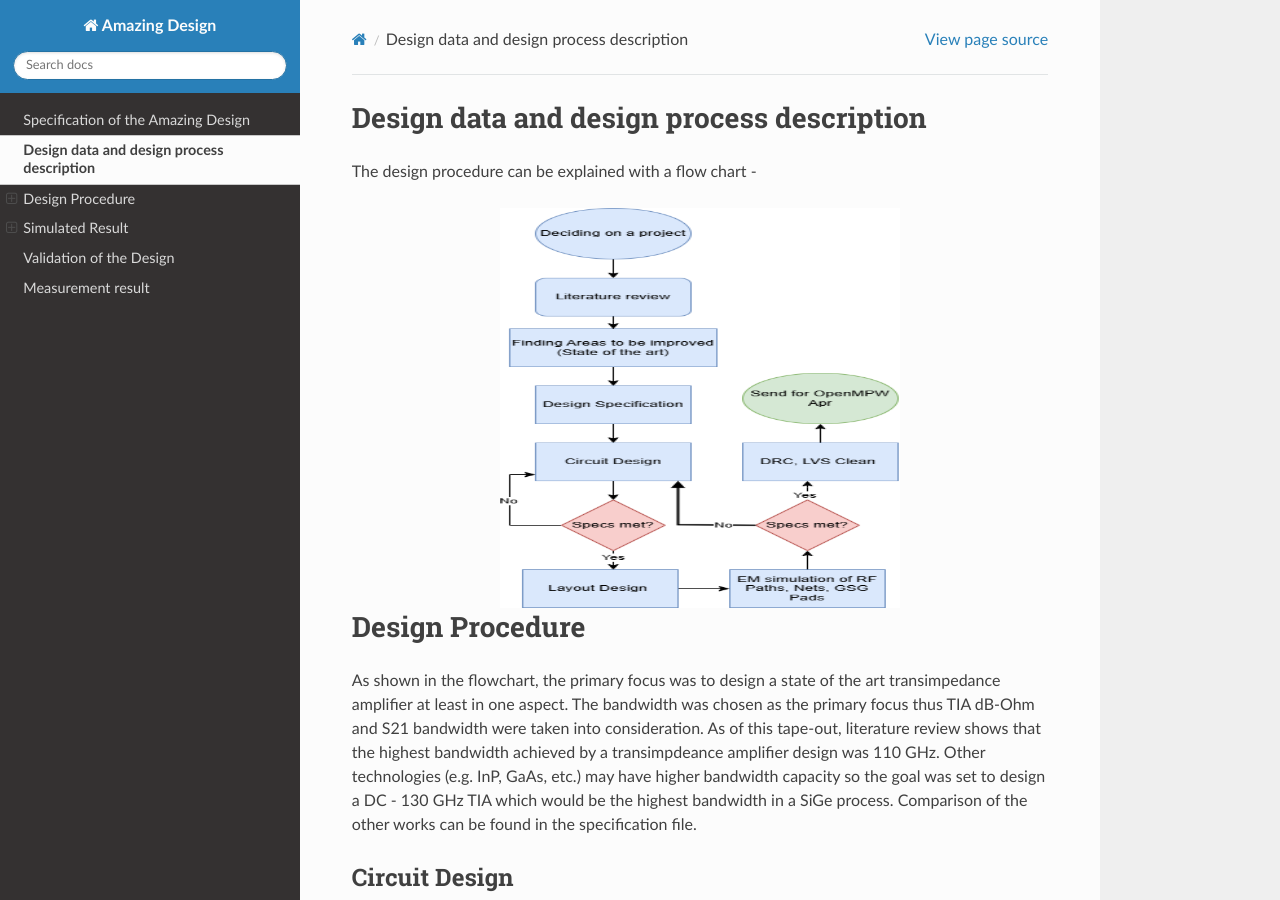
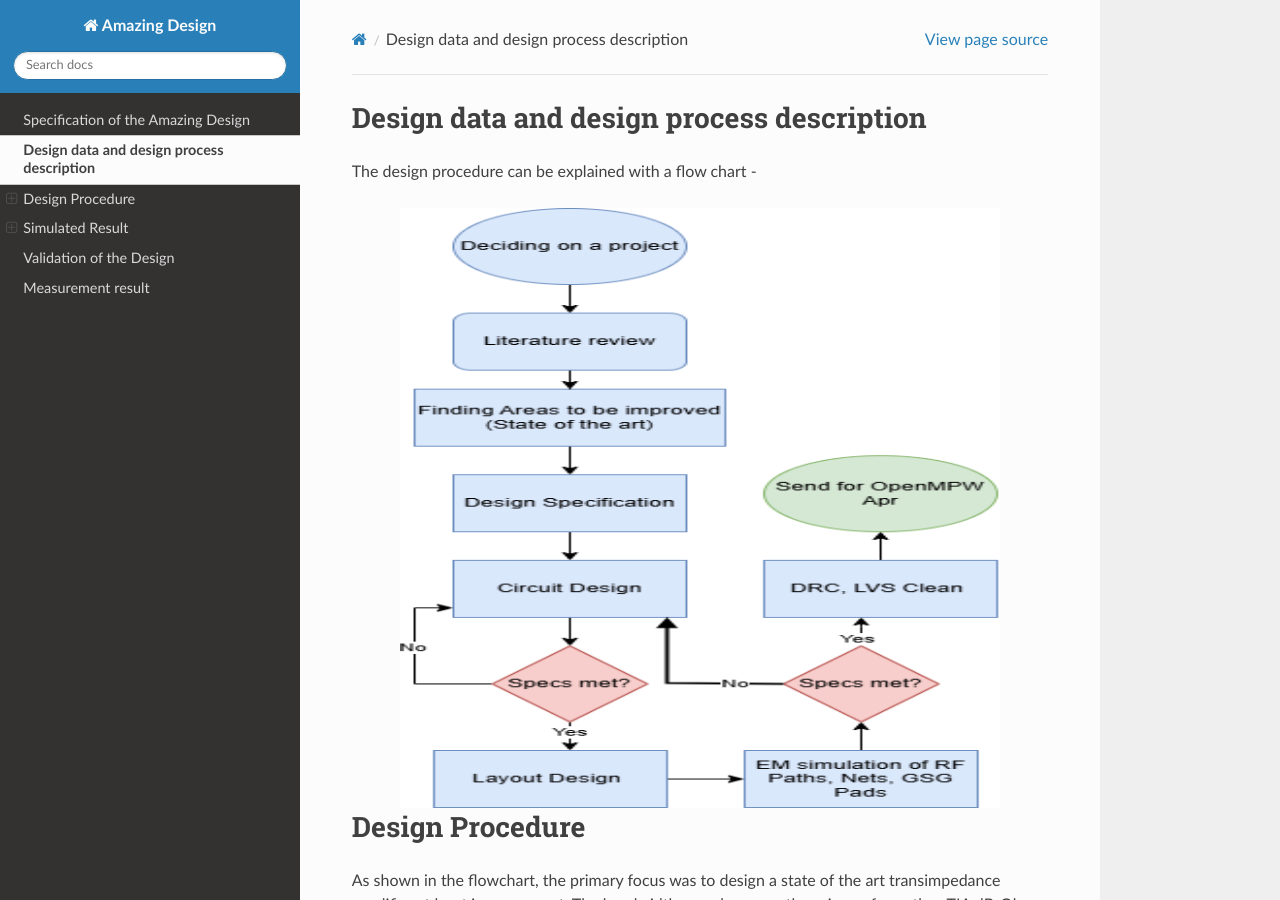
Before and after one commit to IHP-GmbH/TO_Apr2025, a Sphinx documentation site: the page built from DC_to_130_GHz_TIA/doc/source/designdata.rst, in a window 1280 px wide and 900 px high. Built offline with Sphinx 7.4.7 and the Read the Docs theme 3.1.0, drawn with Linux system fonts in a browser that asks for light colours.

Commit message:
image resize

```diff
--- a/DC_to_130_GHz_TIA/doc/source/designdata.rst
+++ b/DC_to_130_GHz_TIA/doc/source/designdata.rst
@@ -9,8 +9,8 @@ The design procedure can be explained with a flow chart -
 
 .. image:: _static/flowchart.png
     :align: center
-    :width: 400
-    :height: 400
+    :width: 600
+    :height: 600
 
 Design Procedure
 ##############################################
@@ -96,8 +96,8 @@ The complete layout view -
 
 .. image:: _static/layout.PNG
     :align: center
-    :width: 600
-    :height: 600
+    :width: 900
+    :height: 700
 
 Pin out view -
 
```
